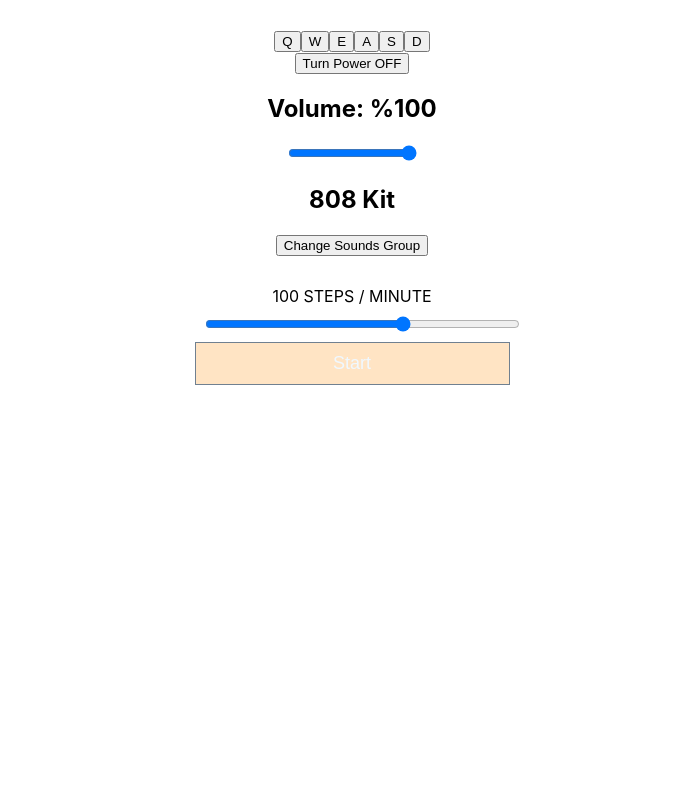
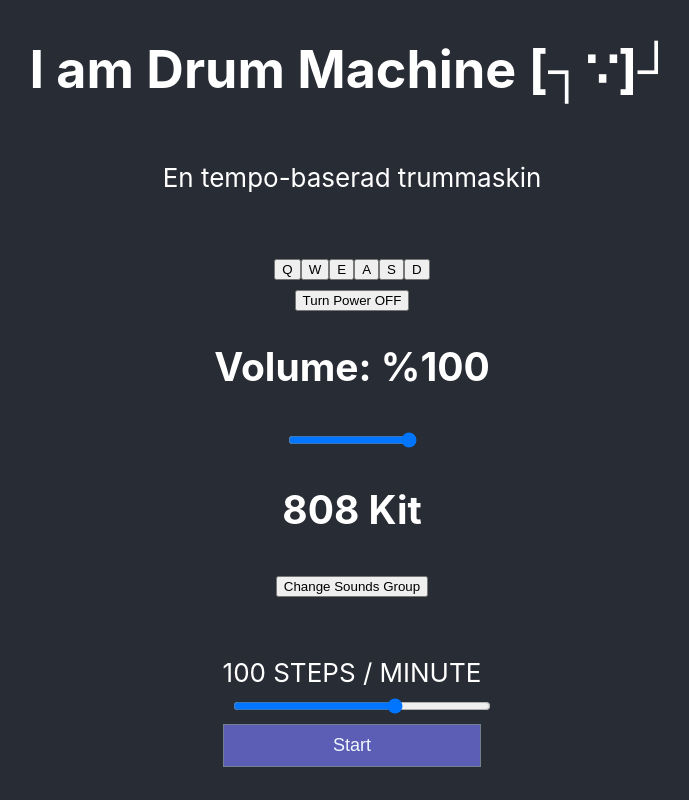
Before and after one commit to HA-ANgit/step-the-beat, a React (Create React App) app: page / in a window 1280 px wide. Shown: the whole page, without its empty margins (288-977 px from the left). Built offline with nearby package versions, Linux system fonts and the light colour scheme.

Commit message:
Merged children into root component app

```diff
--- a/src/App.js
+++ b/src/App.js
@@ -1,22 +1,22 @@
-import logo from './logo.svg';
+import React, { useState } from 'react';
+import { Component } from 'react';
 import './App.css';
 
+//components
+import Drum_Machine from './Drum_Machine';
+import Metronome from './Metronome';
+
+//Detta är min root component!
 function App() {
   return (
     <div className="App">
       <header className="App-header">
-        <img src={logo} className="App-logo" alt="logo" />
         <h1 className="app-title">I am Drum Machine [┐∵]┘</h1>
         <p>
           En tempo-baserad trummaskin
         </p>
-        <a
-          className="app-link"
-          href="https://ha-an.se"
-          target="_blank"
-        >
-          Link to HA-AN
-        </a>
+        <Drum_Machine/>
+        <Metronome/>
       </header>
     </div>
   );
--- a/src/Drum_Machine.js
+++ b/src/Drum_Machine.js
@@ -14,7 +14,8 @@ import Clap2 from './Pop_kit/Snare.wav';
 import HHC2 from './Pop_kit/HH_Closed.wav';
 import HHO2 from './Pop_kit/HH_Open.wav';
 import Perc2 from './Pop_kit/Perc.wav';
-//Integrera Node.js för att bygga DBC och placera dessa ljudfiler på cloud eller lokal DB
+
+/** Min root-component */
 
 //Skapa en dynamisk variabel som hämtar data för dessa kit
 const kit808 = [
@@ -219,7 +220,6 @@ const Drum_Machine = () => {
                 changeKit={changeKit}
                 name={soundName || kitName[soundType]} />
             </div>
-            <Metronome/>
         </div>
   )
 };
--- a/src/Metronome.css
+++ b/src/Metronome.css
@@ -11,7 +11,7 @@
 }
 
 .metronome button {
-    background-color: bisque;
+    background-color: rgb(92, 93, 181);
     padding: 10px;
     border: 1px solid slategray;
     border-radius: 2 px;
--- a/src/index.js
+++ b/src/index.js
@@ -8,12 +8,11 @@ import Drum_Machine from './Drum_Machine';
 
 
 ReactDOM.render(
-  <Drum_Machine />, /*<Metronome />,*/ document.querySelector("#root")
-
-  /*<React.StrictMode>
+  /** App blir min root-component */
+  <React.StrictMode>
     <App />
   </React.StrictMode>,
-  document.getElementById('root')*/
+  document.getElementById('root')
 );
 
 <div id="drum_machine"></div>
```
